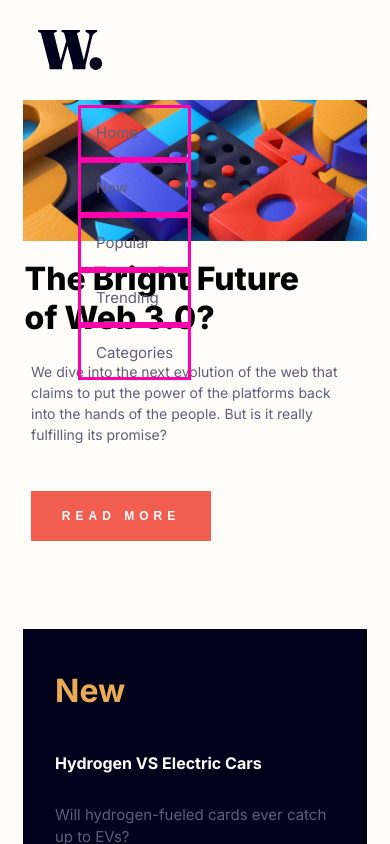
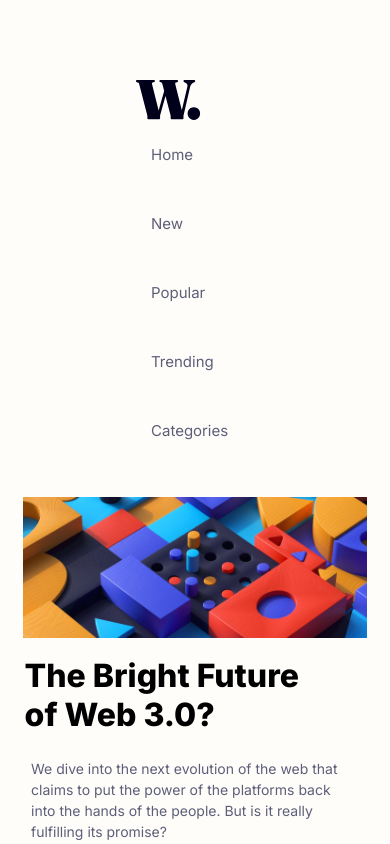
Before and after one commit to Chaveguapo/news-webpage-main, a React (Create React App) app: page / in a window 390 px wide. Shown: the top 844 px of the page. Built offline with nearby package versions, Linux system fonts and the light colour scheme.

Commit message:
setting mobile version

```diff
--- a/src/Components/Container.css
+++ b/src/Components/Container.css
@@ -104,7 +104,7 @@
   max-width: 1440px;
   display: flex;
   flex-wrap: wrap;
-  gap: 2rem;
+  gap: 2.8em;
   flex-direction: row;
   margin: 0.2rem 8rem;
   height: 40%;
--- a/src/Components/Navbar.css
+++ b/src/Components/Navbar.css
@@ -33,40 +33,65 @@
   align-self: flex-start;
 }
 
-.hamburger-menu {
+/* .hamburger-menu {
   color: inherit;
   min-width: 32px;
   min-height: 32px;
   transition: opacity 80ms linear;
-  /* hiding the hamburger icon on large screen sizes */
   display: none;
   opacity: 0;
 }
 
 .hamburger-menu:hover {
   background-color: gray;
+} */
+.hamburger span {
+  display: block;
+  width: 35px;
+  height: 3px;
+  margin: 6px auto;
+  background-color: #333;
+  transition: all 0.3s ease-in-out;
+}
+.hamburger.active span:nth-child(1) {
+  transform: rotate(-45deg) translate(-9px, 6px);
+}
+
+.hamburger.active span:nth-child(2) {
+  opacity: 0;
+}
+
+.hamburger.active span:nth-child(3) {
+  transform: rotate(45deg) translate(-8px, -8px);
 }
 /* CSS Responsive */
 
-@media screen and (max-width: 450px) {
-  .navbar-container {
-    margin: 2em;
+@media screen and (min-width: 500px) {
+  .hamburger {
+    display: none;
   }
+}
+
+@media screen and (max-width: 769px) {
   .hamburger-menu {
     display: block;
   }
-}
-@media screen and (max-width: 700px) {
   .navmenu {
-    position: absolute;
+    /* position: absolute;
     display: flex;
-    top: 60px;
+    top: 50px;
     left: 0;
-    flex-direction: column;
+    flex-direction: column; */
+    list-style: none;
+    padding: 0;
+    margin: 0;
   }
 
-  .navmenu a {
-    text-align: left;
-    border: rgb(255, 0, 170) solid;
+  .navmenu li {
+    margin: 10px 0;
+  }
+
+  .navmenu.open {
+    display: block; /* Show the menu when open */
   }
 }
--- a/src/Components/Navbar.tsx
+++ b/src/Components/Navbar.tsx
@@ -1,13 +1,26 @@
 import logo from "../assets/images/logo.svg";
-
+import { useState } from "react";
 import "./Navbar.css";
 
 export function Navbar() {
+  const [isMenuOpen, setIsMenuIsOpen] = useState(false);
+
+  const toogleMenu = () => {
+    setIsMenuIsOpen(!isMenuOpen);
+  };
   return (
+    <>
       <header className="navbar-container">
         <img src={logo} alt={logo}></img>
-      <div className="hamburger-menu"></div>
-      <ul className="navmenu">
+        <div
+          className={`hamburger-menu ${isMenuOpen ? "open" : ""}`}
+          onClick={toogleMenu}
+        >
+          <span></span>
+          <span></span>
+          <span></span>
+        </div>
+        <ul className={`navmenu ${isMenuOpen ? "open" : ""}`}>
           <li>
             <a href="#home">Home</a>
           </li>
@@ -25,5 +38,6 @@ export function Navbar() {
           </li>
         </ul>
       </header>
+    </>
   );
 }
```
Lines whose indentation alone changed are shown as unchanged.
